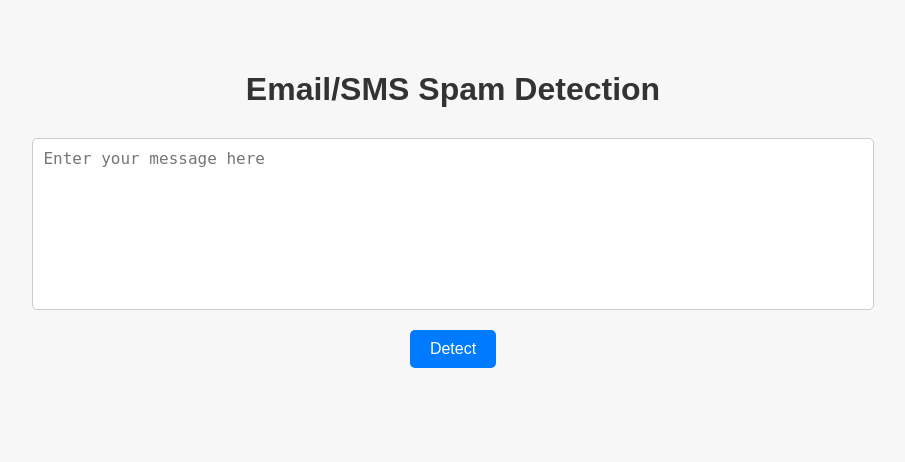
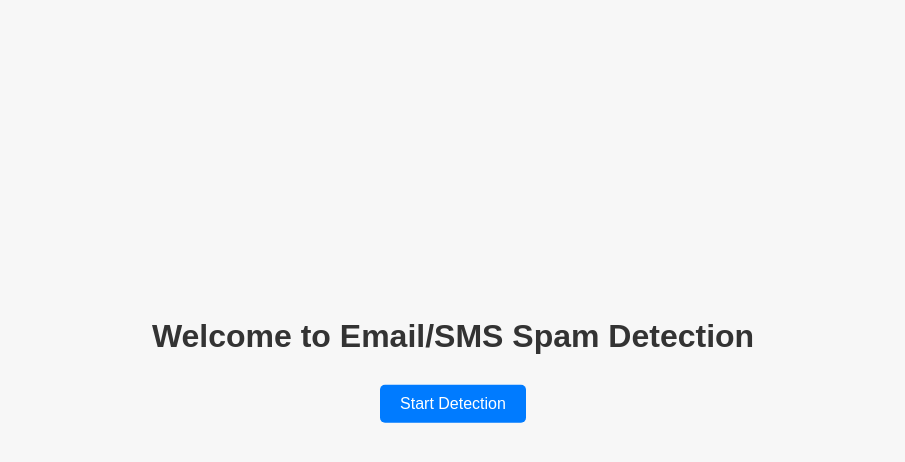
Before and after one commit to DarshanRokkad/Sms_Spam_Classification, a Flask app: page / in a window 1280 px wide. Shown: the top 462 px of the page, without its empty margins (187-1092 px from the left). Run offline with Flask 3, Linux system fonts and the light colour scheme.

Commit message:
updated ui

```diff
--- a/static/css/style.css
+++ b/static/css/style.css
@@ -6,10 +6,12 @@ body {
 }
 
 .container {
+  position: absolute;
+  top: 45%;
+  left: 50%;
+  transform: translate(-50%, -50%);
   width: 80%;
-    margin: 0 auto;
   text-align: center;
-    padding-top: 50px;
 }
 
 h1 {
@@ -50,16 +52,16 @@ body {
   background-color: #0056b3;
 }
 
-  #result {
-    margin-top: 20px;
-    font-weight: bold;
-    font-size: 18px;
-  }
-
 .spam {
   color: red;
+  font-size: 35px;
+  font-weight: bold;
+
 }
 
 .notspam {
   color: green;
+  font-size: 35px;
+  font-weight: bold;
+
 }
--- a/templates/home.html
+++ b/templates/home.html
@@ -6,35 +6,12 @@
     <meta name="viewport" content="width=device-width, initial-scale=1.0">
     <title>Spam Detection</title>
     <link rel="stylesheet" href="{{ url_for('static', filename='css/style.css') }}">
-    <script>
-        history.pushState(null, null, document.URL);
-        window.addEventListener('popstate', function () {
-            history.pushState(null, null, document.URL);
-        });
-        window.onload = function() {
-            if (window.history.replaceState) {
-                window.history.replaceState(null, null, window.location.href);
-            }
-        };
-    </script>
 </head>
 
 <body>
     <div class="container">
-        <h1>Email/SMS Spam Detection</h1>
-        <form id="textForm" action="/" method="post">
-            <textarea id="textInput" name="text" placeholder="Enter your message here"></textarea>
-            <button type="submit">Detect</button>
-        </form>
-        <div id="result">
-            {% if prediction %}
-                {% if prediction == 'Spam' %}
-                    <h2 class="spam">Prediction: {{ prediction }}</h2>
-                {% else %}
-                    <h2 class="notspam">Prediction: {{ prediction }}</h2>
-                {% endif %}
-            {% endif %}
-        </div>
+        <h1>Welcome to Email/SMS Spam Detection</h1>
+        <button onclick="location.href='/detect'">Start Detection</button>
     </div>
 </body>
 
```
Also changed, not shown: templates/form.html (added, +44 -0 lines), templates/result.html (added, +33 -0 lines). Lines whose indentation alone changed are shown as unchanged.
